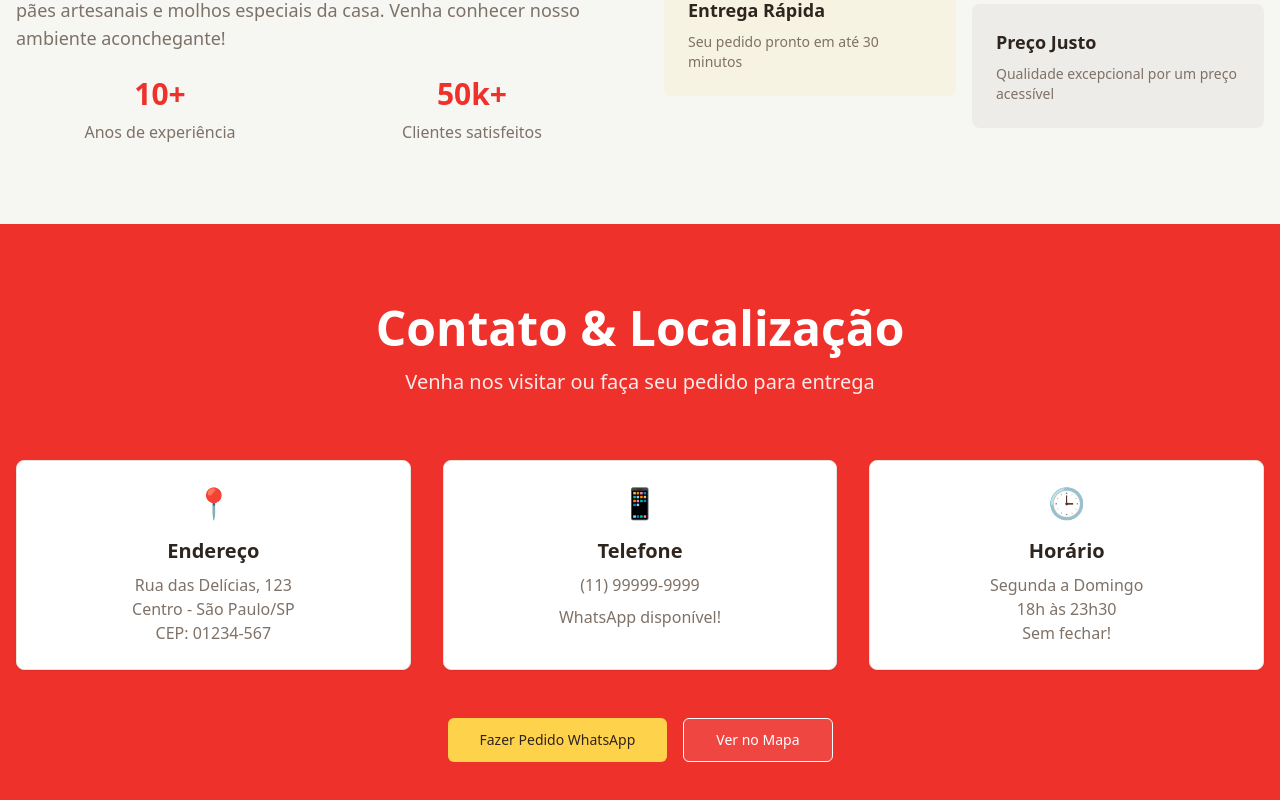
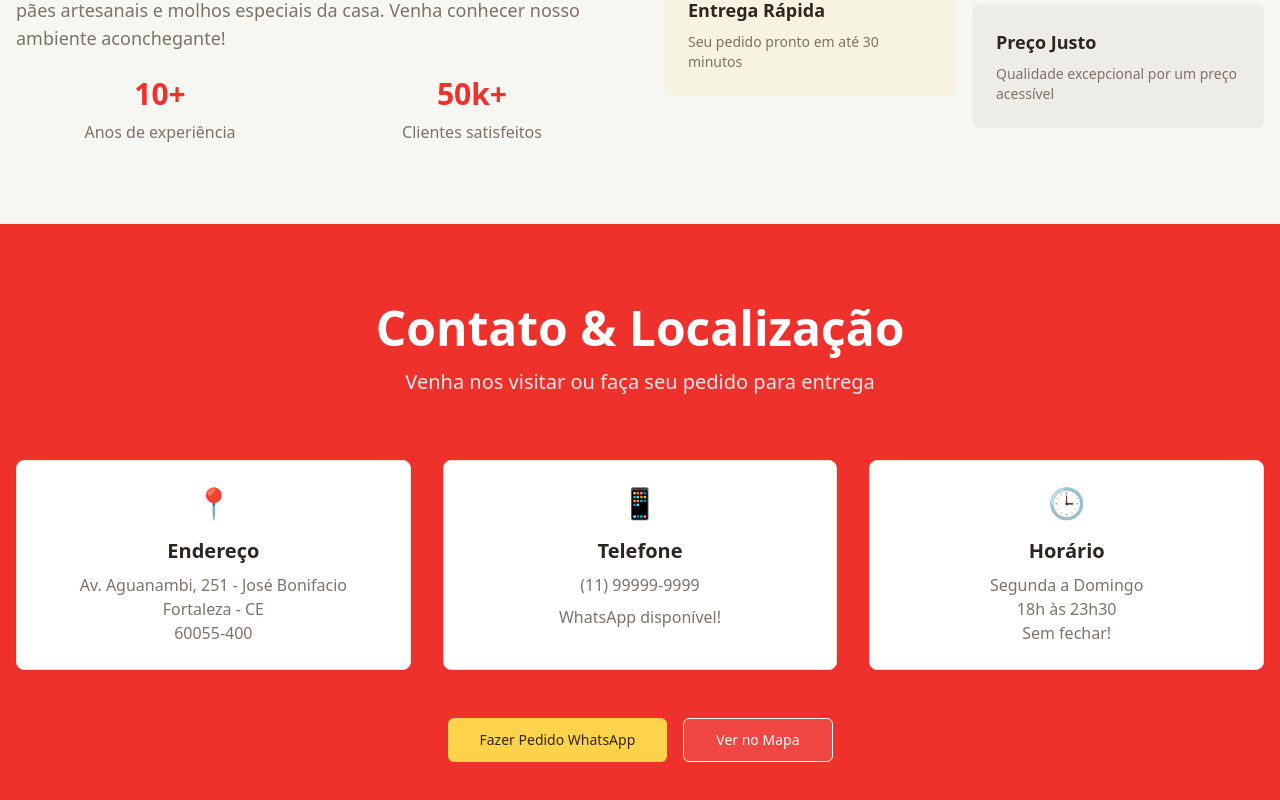
Before and after one commit to trabalho-larissa/chef-create-html, a React (Vite) app: page / in a window 1280 px wide. Shown: the part 2577-3377 px from the top of the page. Built offline with nearby package versions, Linux system fonts and the light colour scheme.

Commit message:
Update contact address

```diff
--- a/src/components/Contact.tsx
+++ b/src/components/Contact.tsx
@@ -20,9 +20,9 @@ const Contact = () => {
               <div className="text-3xl mb-4">📍</div>
               <h3 className="text-xl font-bold mb-2">Endereço</h3>
               <p className="text-muted-foreground">
-                Rua das Delícias, 123<br />
-                Centro - São Paulo/SP<br />
-                CEP: 01234-567
+                Av. Aguanambi, 251 - José Bonifacio<br />
+                Fortaleza - CE<br />
+                60055-400
               </p>
             </CardContent>
           </Card>
```
